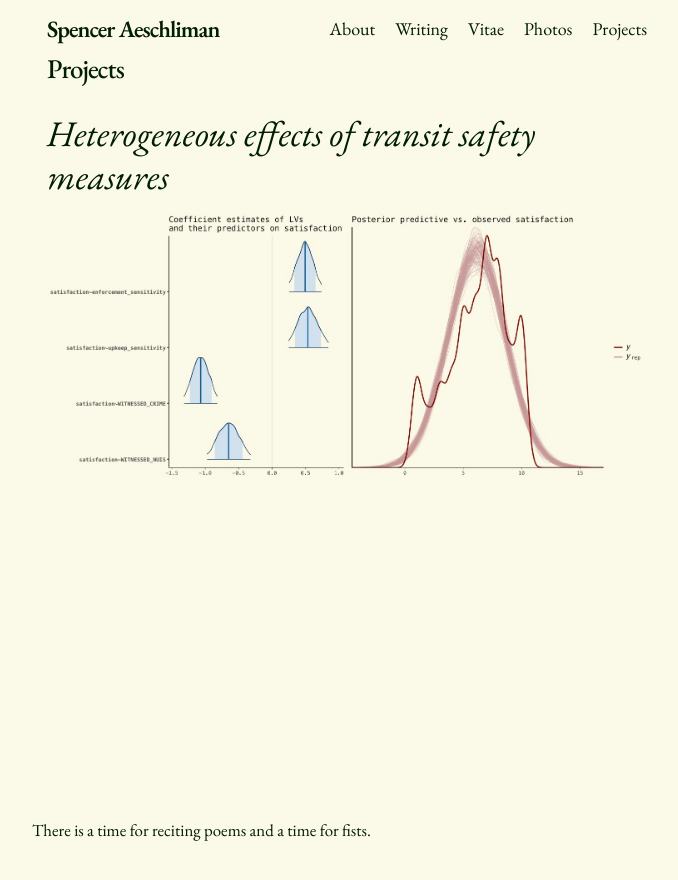
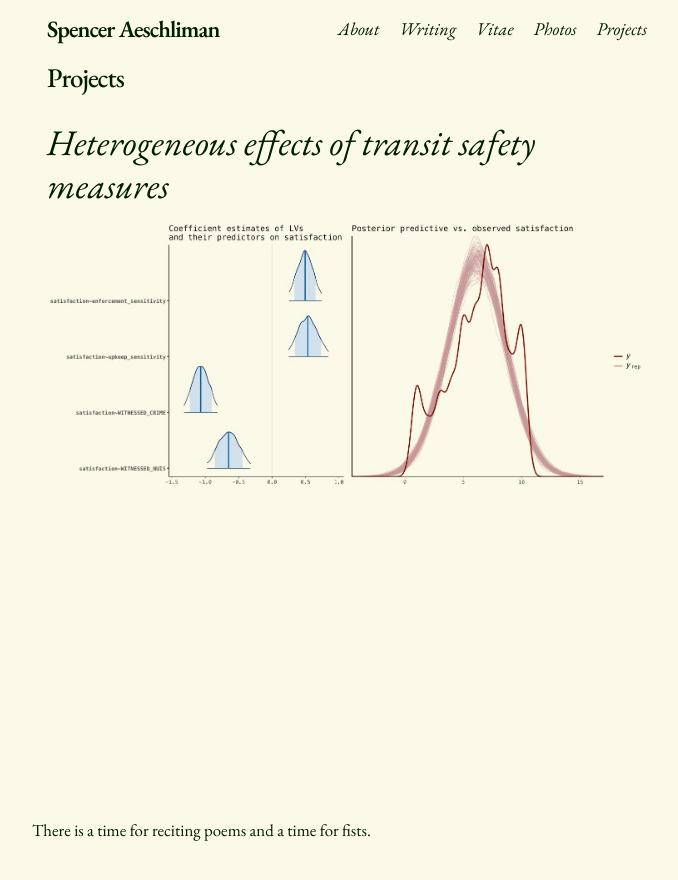
Before and after one commit to s-aeschliman/s-aeschliman.github.io, a Jekyll site: the page built from docs/projects.md, in a window 1280 px wide. Shown: the top 880 px of the page, without its empty margins (233-911 px from the left). Built offline with Jekyll 4.4.1, drawn with Linux system fonts in a browser that asks for light colours; some web fonts are replaced.

Commit message:
header spacing

```diff
--- a/docs/_sass/minima/_layout.scss
+++ b/docs/_sass/minima/_layout.scss
@@ -10,7 +10,7 @@
  */
 .site-header {
   border-top: 5px solid $background-color;
-  border-bottom: 1px solid $background-color;
+  border-bottom: 10px solid $background-color;
   min-height: $spacing-unit * 1.5; /*1.865 */
   background-color: $background-color;
   // Positioning context for the mobile navigation icon
@@ -43,6 +43,7 @@
 .site-nav {
   float: right;
   line-height: $base-line-height * $base-font-size * 2.25;
+  font-style: italic;
 
   .nav-trigger {
       display: none;
```
